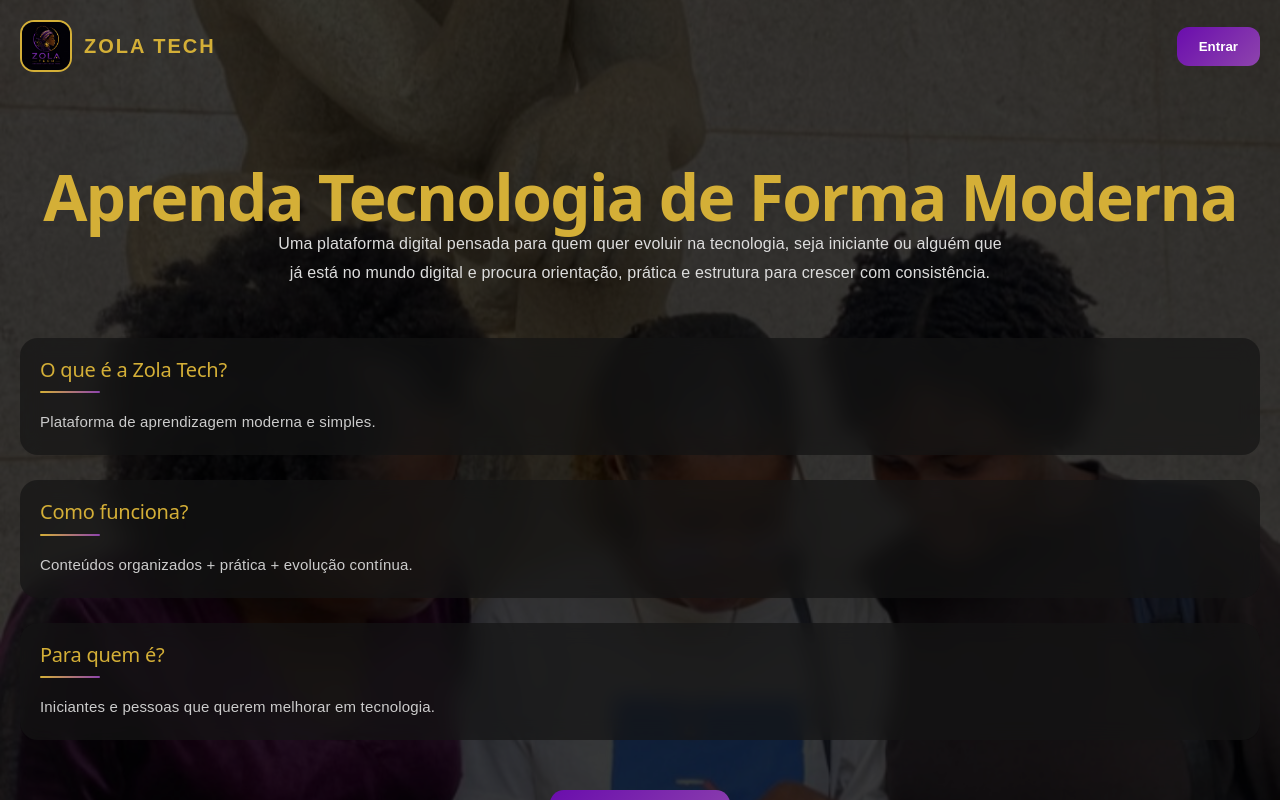
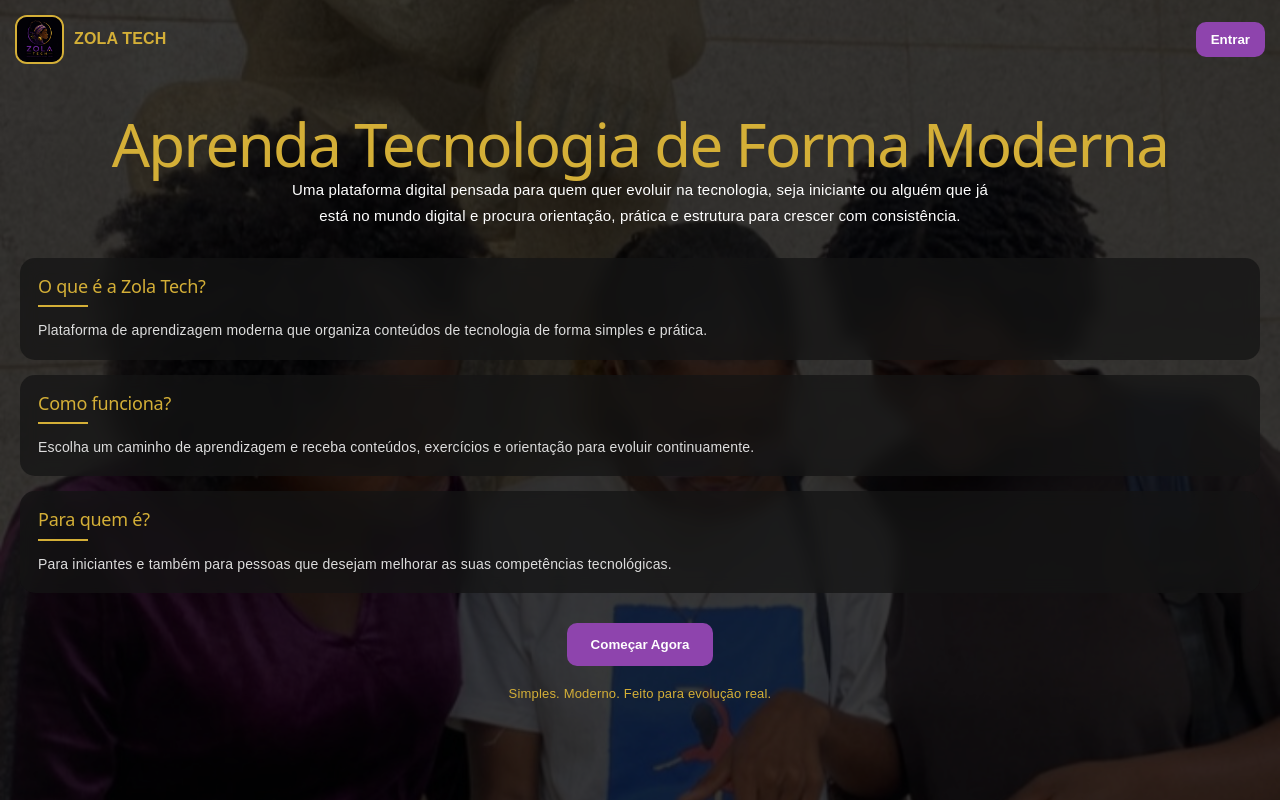
Before and after one commit to conceicao-cruz/zola-tech, a React (Vite) app: page / in a window 1280 px wide. Built offline with nearby package versions, Linux system fonts and the light colour scheme; the HTML template or start-up script is replaced by a standard one.

Commit message:
Atualização do site

```diff
--- a/src/LandingPage.jsx
+++ b/src/LandingPage.jsx
@@ -11,14 +11,12 @@ function LandingPage() {
 
   const images = [img1, img2, img3];
   const [index, setIndex] = useState(0);
-  const [visible, setVisible] = useState(false);
 
   useEffect(() => {
     const interval = setInterval(() => {
       setIndex((prev) => (prev + 1) % images.length);
     }, 5000);
 
-    setVisible(true);
     return () => clearInterval(interval);
   }, []);
 
@@ -29,10 +27,8 @@ function LandingPage() {
         backgroundImage: `url(${images[index]})`,
       }}
     >
-      {/* OVERLAY */}
-      <div style={styles.overlay} />
+      <div style={styles.overlay}></div>
 
-      {/* HEADER */}
       <header style={styles.header}>
         <div style={styles.logoBox}>
           <img src={logo} alt="Zola Tech" style={styles.logoImg} />
@@ -47,9 +43,10 @@ function LandingPage() {
         </button>
       </header>
 
-      {/* MAIN */}
       <main style={styles.main}>
-        <h1 style={styles.title}>Aprenda Tecnologia de Forma Moderna</h1>
+        <h1 style={styles.title}>
+          Aprenda Tecnologia de Forma Moderna
+        </h1>
 
         <p style={styles.subtitle}>
           Uma plataforma digital pensada para quem quer evoluir na tecnologia,
@@ -57,34 +54,35 @@ function LandingPage() {
           orientação, prática e estrutura para crescer com consistência.
         </p>
 
-        {/* CARDS */}
         <div style={styles.cardsContainer}>
-          <div style={{ ...styles.card, opacity: visible ? 1 : 0 }}>
+          <div style={styles.card}>
             <h2 style={styles.cardTitle}>O que é a Zola Tech?</h2>
             <div style={styles.line}></div>
             <p style={styles.cardText}>
-              Plataforma de aprendizagem moderna e simples.
+              Plataforma de aprendizagem moderna que organiza conteúdos de
+              tecnologia de forma simples e prática.
             </p>
           </div>
 
-          <div style={{ ...styles.card, opacity: visible ? 1 : 0 }}>
+          <div style={styles.card}>
             <h2 style={styles.cardTitle}>Como funciona?</h2>
             <div style={styles.line}></div>
             <p style={styles.cardText}>
-              Conteúdos organizados + prática + evolução contínua.
+              Escolha um caminho de aprendizagem e receba conteúdos,
+              exercícios e orientação para evoluir continuamente.
             </p>
           </div>
 
-          <div style={{ ...styles.card, opacity: visible ? 1 : 0 }}>
+          <div style={styles.card}>
             <h2 style={styles.cardTitle}>Para quem é?</h2>
             <div style={styles.line}></div>
             <p style={styles.cardText}>
-              Iniciantes e pessoas que querem melhorar em tecnologia.
+              Para iniciantes e também para pessoas que desejam melhorar
+              as suas competências tecnológicas.
             </p>
           </div>
         </div>
 
-        {/* BOTÃO */}
         <button
           style={styles.mainButton}
           onClick={() => navigate("/login")}
@@ -103,30 +101,37 @@ function LandingPage() {
 const styles = {
   container: {
     position: "relative",
+    width: "100%",
     minHeight: "100vh",
-    width: "100%",
 
     backgroundSize: "cover",
     backgroundPosition: "center",
     backgroundRepeat: "no-repeat",
 
+    overflowX: "hidden",
+
     fontFamily: "Arial, sans-serif",
-    color: "white",
+    color: "#fff",
   },
 
   overlay: {
     position: "absolute",
-    inset: 0,
+    top: 0,
+    left: 0,
+    right: 0,
+    bottom: 0,
     background: "rgba(0,0,0,0.78)",
   },
 
   header: {
     position: "relative",
     zIndex: 2,
+
     display: "flex",
     justifyContent: "space-between",
     alignItems: "center",
-    padding: "20px",
+
+    padding: "15px",
     width: "100%",
     boxSizing: "border-box",
   },
@@ -134,107 +139,104 @@ const styles = {
   logoBox: {
     display: "flex",
     alignItems: "center",
-    gap: "12px",
+    gap: "10px",
   },
 
   logoImg: {
-    width: "52px",
-    height: "52px",
-    borderRadius: "14px",
+    width: "45px",
+    height: "45px",
+    borderRadius: "12px",
     border: "2px solid #D4AF37",
   },
 
   logoText: {
     color: "#D4AF37",
-    fontSize: "20px",
     fontWeight: "bold",
-    letterSpacing: "2px",
+    fontSize: "16px",
   },
 
   loginButton: {
-    background: "linear-gradient(135deg, #6A0DAD, #8E44AD)",
-    color: "white",
+    background: "#8E44AD",
+    color: "#fff",
     border: "none",
-    padding: "12px 22px",
-    borderRadius: "12px",
+    padding: "10px 15px",
+    borderRadius: "10px",
+    cursor: "pointer",
     fontWeight: "bold",
-    cursor: "pointer",
   },
 
   main: {
     position: "relative",
     zIndex: 2,
+
     width: "100%",
-    padding: "60px 20px 100px",
+    padding: "20px",
+    boxSizing: "border-box",
+
     textAlign: "center",
-    boxSizing: "border-box",
   },
 
   title: {
-    fontSize: "clamp(34px, 6vw, 64px)",
+    fontSize: "clamp(28px, 7vw, 60px)",
     color: "#D4AF37",
-    fontWeight: "bold",
     marginBottom: "20px",
   },
 
   subtitle: {
-    fontSize: "16px",
-    color: "#ddd",
-    maxWidth: "750px",
-    margin: "0 auto 50px",
-    lineHeight: "1.8",
-    padding: "0 10px",
+    fontSize: "15px",
+    lineHeight: "1.7",
+    marginBottom: "30px",
+    maxWidth: "700px",
+    marginLeft: "auto",
+    marginRight: "auto",
   },
 
   cardsContainer: {
     display: "flex",
     flexDirection: "column",
-    gap: "25px",
-    marginBottom: "50px",
+    gap: "15px",
+    marginBottom: "30px",
   },
 
   card: {
-    background: "rgba(20,20,20,0.70)",
-    padding: "20px",
-    borderRadius: "18px",
+    background: "rgba(20,20,20,0.75)",
+    borderRadius: "15px",
+    padding: "18px",
     textAlign: "left",
-    backdropFilter: "blur(10px)",
-    transition: "all 0.4s ease",
+    backdropFilter: "blur(8px)",
   },
 
   cardTitle: {
-    fontSize: "20px",
     color: "#D4AF37",
-    marginBottom: "10px",
+    fontSize: "18px",
+    marginBottom: "8px",
   },
 
   line: {
-    width: "60px",
+    width: "50px",
     height: "2px",
-    background: "linear-gradient(90deg, #D4AF37, #8E44AD)",
-    marginBottom: "15px",
-    borderRadius: "10px",
+    background: "#D4AF37",
+    marginBottom: "12px",
   },
 
   cardText: {
-    fontSize: "15px",
-    color: "#ccc",
-    lineHeight: "1.8",
+    fontSize: "14px",
+    lineHeight: "1.6",
+    color: "#ddd",
   },
 
   mainButton: {
-    background: "linear-gradient(135deg, #6A0DAD, #8E44AD)",
+    background: "#8E44AD",
+    color: "#fff",
     border: "none",
-    padding: "16px 34px",
-    borderRadius: "14px",
-    color: "white",
+    padding: "14px 24px",
+    borderRadius: "10px",
+    cursor: "pointer",
     fontWeight: "bold",
-    cursor: "pointer",
-    fontSize: "15px",
   },
 
   bottomText: {
-    marginTop: "18px",
+    marginTop: "15px",
     color: "#D4AF37",
     fontSize: "13px",
   },
--- a/src/index.css
+++ b/src/index.css
@@ -108,12 +108,14 @@ code {
   line-height: 135%;
   padding: 4px 8px;
   background: var(--code-bg);
-}html, body {
+html,
+body,
+#root {
   margin: 0;
   padding: 0;
+  width: 100%;
+  min-height: 100%;
   overflow-x: hidden;
-  width: 100%;
-  height: 100%;
 }
 
 * {
```
